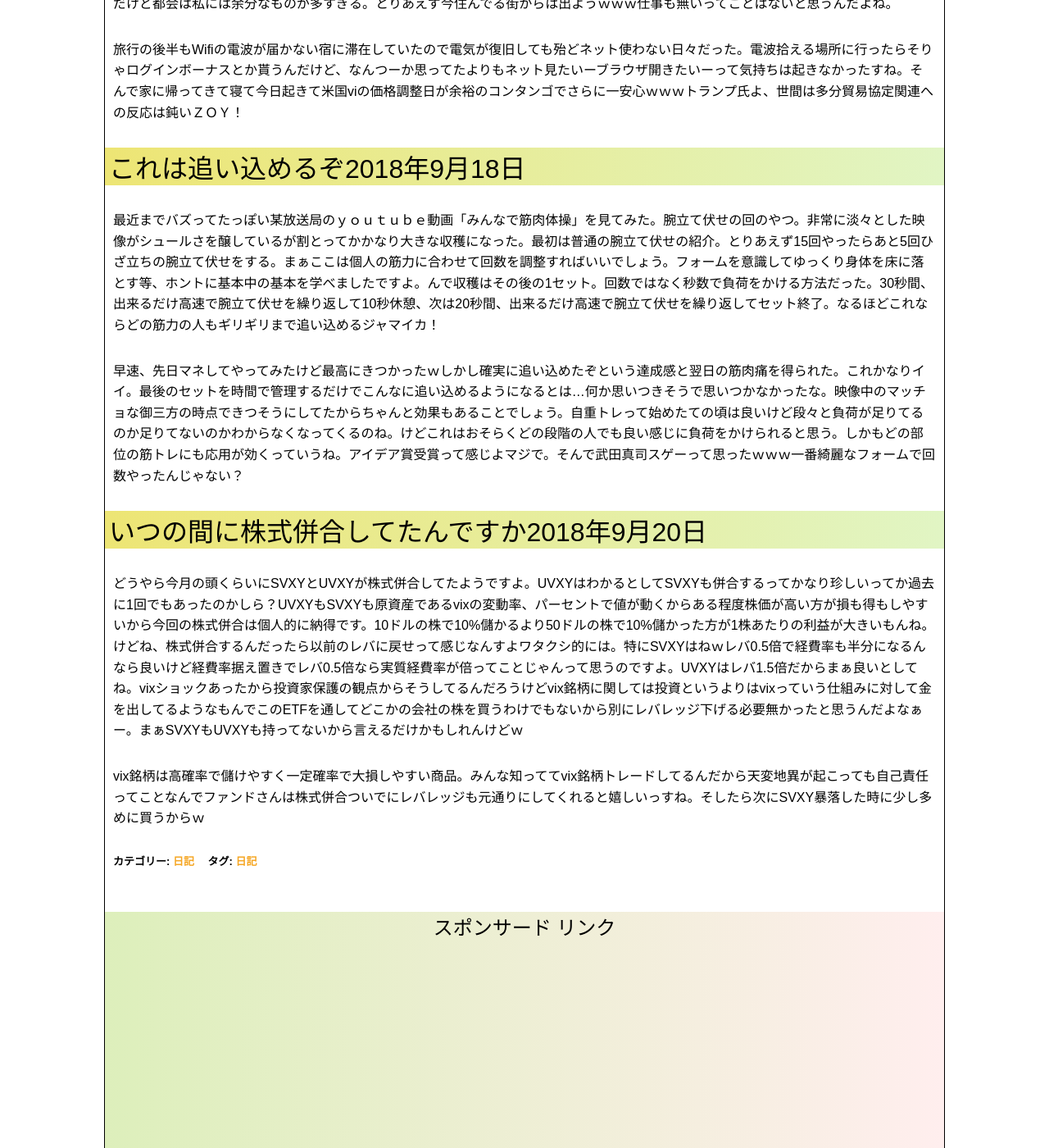
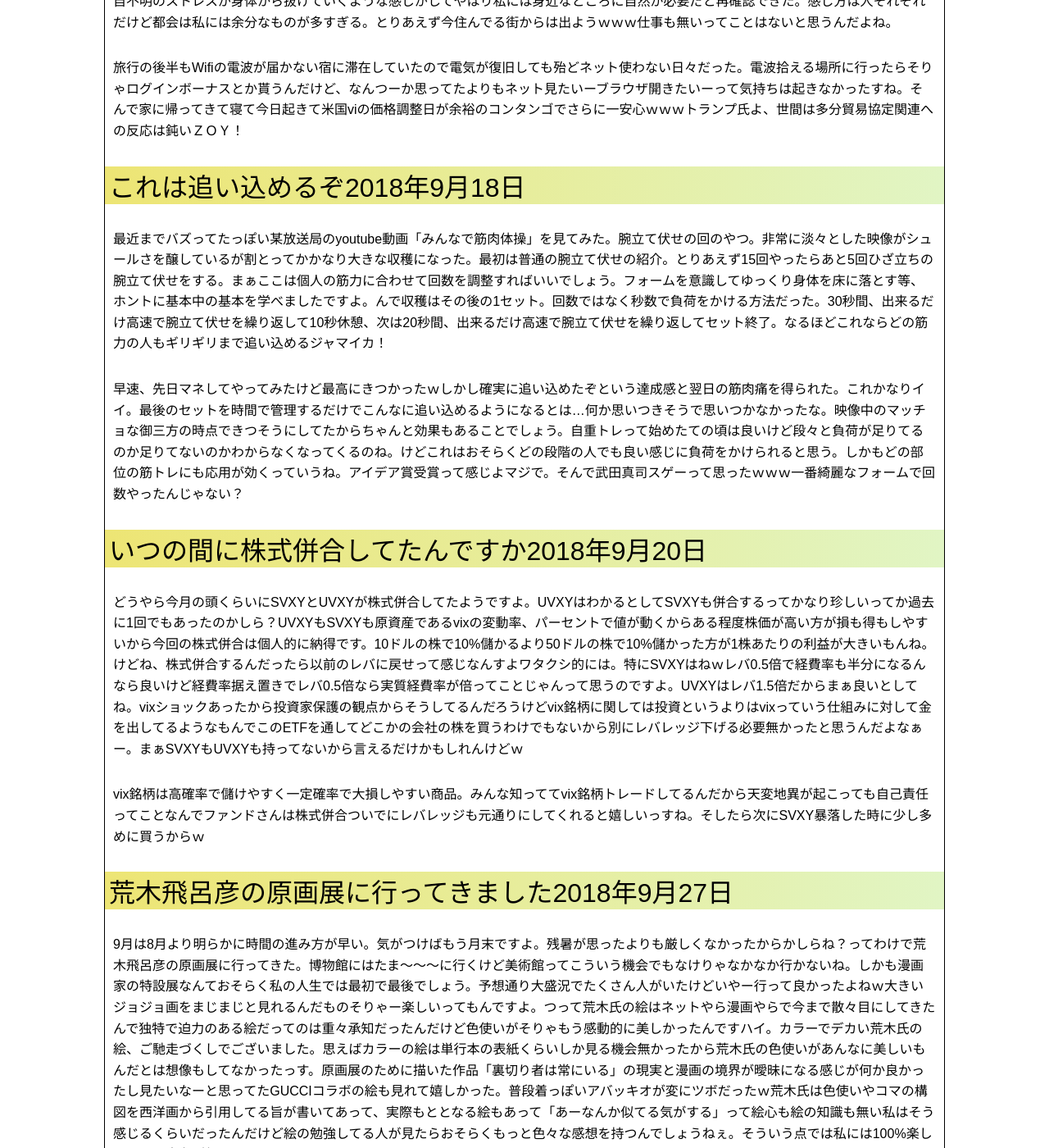
Before and after one commit to photoantenna/photoantenna.github.io, a Jekyll site: the page built from _posts/2018-09-13-diary.md, in a window 1280 px wide and 1400 px high, scrolled down 1679 px. Shown: the whole window at 82% size. Built offline with Jekyll 4.4.1, drawn with Linux system fonts in a browser that asks for light colours; some of the changed text lies outside the part shown.

Commit message:
日記更新

```diff
--- a/_posts/2018-09-13-diary.md
+++ b/_posts/2018-09-13-diary.md
@@ -2,12 +2,12 @@
 layout: post
 title: "エターナルフォース残暑な頃の日記"
 permalink: diary12
-excerpt: "updated2018-09-20,日常のことや出来事に対する自分の反応を文章化していこうのコーナーです。特にテーマも設けずにつらつらと書いていくとっても楽しいコーナーです。見る人にとって楽しいコーナーかどうかは定かではありませんよー"
+excerpt: "updated2018-09-27,日常のことや出来事に対する自分の反応を文章化していこうのコーナーです。特にテーマも設けずにつらつらと書いていくとっても楽しいコーナーです。見る人にとって楽しいコーナーかどうかは定かではありませんよー"
 categories: "日記"
 tags: "日記"
-keywords: "北海道, 震災, VIX, 米国VI, みんなで筋肉体操, SVXY, UVXY"
+keywords: "北海道, 震災, VIX, 米国VI, みんなで筋肉体操, SVXY, UVXY, 荒木飛呂彦"
 mokuji: true
-update: 2018-09-20
+update: 2018-09-27
 image:
   feature: diary.jpg
 ---
@@ -28,7 +28,7 @@ image:
 
 ### これは追い込めるぞ2018年9月18日
 
-最近までバズってたっぽい某放送局のｙｏｕｔｕｂｅ動画「みんなで筋肉体操」を見てみた。腕立て伏せの回のやつ。非常に淡々とした映像がシュールさを醸しているが割とってかかなり大きな収穫になった。最初は普通の腕立て伏せの紹介。とりあえず15回やったらあと5回ひざ立ちの腕立て伏せをする。まぁここは個人の筋力に合わせて回数を調整すればいいでしょう。フォームを意識してゆっくり身体を床に落とす等、ホントに基本中の基本を学べましたですよ。んで収穫はその後の1セット。回数ではなく秒数で負荷をかける方法だった。30秒間、出来るだけ高速で腕立て伏せを繰り返して10秒休憩、次は20秒間、出来るだけ高速で腕立て伏せを繰り返してセット終了。なるほどこれならどの筋力の人もギリギリまで追い込めるジャマイカ！
+最近までバズってたっぽい某放送局のyoutube動画「みんなで筋肉体操」を見てみた。腕立て伏せの回のやつ。非常に淡々とした映像がシュールさを醸しているが割とってかかなり大きな収穫になった。最初は普通の腕立て伏せの紹介。とりあえず15回やったらあと5回ひざ立ちの腕立て伏せをする。まぁここは個人の筋力に合わせて回数を調整すればいいでしょう。フォームを意識してゆっくり身体を床に落とす等、ホントに基本中の基本を学べましたですよ。んで収穫はその後の1セット。回数ではなく秒数で負荷をかける方法だった。30秒間、出来るだけ高速で腕立て伏せを繰り返して10秒休憩、次は20秒間、出来るだけ高速で腕立て伏せを繰り返してセット終了。なるほどこれならどの筋力の人もギリギリまで追い込めるジャマイカ！
 
 早速、先日マネしてやってみたけど最高にきつかったｗしかし確実に追い込めたぞという達成感と翌日の筋肉痛を得られた。これかなりイイ。最後のセットを時間で管理するだけでこんなに追い込めるようになるとは…何か思いつきそうで思いつかなかったな。映像中のマッチョな御三方の時点できつそうにしてたからちゃんと効果もあることでしょう。自重トレって始めたての頃は良いけど段々と負荷が足りてるのか足りてないのかわからなくなってくるのね。けどこれはおそらくどの段階の人でも良い感じに負荷をかけられると思う。しかもどの部位の筋トレにも応用が効くっていうね。アイデア賞受賞って感じよマジで。そんで武田真司スゲーって思ったｗｗｗ一番綺麗なフォームで回数やったんじゃない？
 
@@ -37,3 +37,11 @@ image:
 どうやら今月の頭くらいにSVXYとUVXYが株式併合してたようですよ。UVXYはわかるとしてSVXYも併合するってかなり珍しいってか過去に1回でもあったのかしら？UVXYもSVXYも原資産であるvixの変動率、パーセントで値が動くからある程度株価が高い方が損も得もしやすいから今回の株式併合は個人的に納得です。10ドルの株で10%儲かるより50ドルの株で10%儲かった方が1株あたりの利益が大きいもんね。けどね、株式併合するんだったら以前のレバに戻せって感じなんすよワタクシ的には。特にSVXYはねｗレバ0.5倍で経費率も半分になるんなら良いけど経費率据え置きでレバ0.5倍なら実質経費率が倍ってことじゃんって思うのですよ。UVXYはレバ1.5倍だからまぁ良いとしてね。vixショックあったから投資家保護の観点からそうしてるんだろうけどvix銘柄に関しては投資というよりはvixっていう仕組みに対して金を出してるようなもんでこのETFを通してどこかの会社の株を買うわけでもないから別にレバレッジ下げる必要無かったと思うんだよなぁー。まぁSVXYもUVXYも持ってないから言えるだけかもしれんけどｗ
 
 vix銘柄は高確率で儲けやすく一定確率で大損しやすい商品。みんな知っててvix銘柄トレードしてるんだから天変地異が起こっても自己責任ってことなんでファンドさんは株式併合ついでにレバレッジも元通りにしてくれると嬉しいっすね。そしたら次にSVXY暴落した時に少し多めに買うからｗ
+
+### 荒木飛呂彦の原画展に行ってきました2018年9月27日
+
+9月は8月より明らかに時間の進み方が早い。気がつけばもう月末ですよ。残暑が思ったよりも厳しくなかったからかしらね？ってわけで荒木飛呂彦の原画展に行ってきた。博物館にはたま〜〜〜に行くけど美術館ってこういう機会でもなけりゃなかなか行かないね。しかも漫画家の特設展なんておそらく私の人生では最初で最後でしょう。予想通り大盛況でたくさん人がいたけどいやー行って良かったよねｗ大きいジョジョ画をまじまじと見れるんだものそりゃー楽しいってもんですよ。つって荒木氏の絵はネットやら漫画やらで今まで散々目にしてきたんで独特で迫力のある絵だってのは重々承知だったんだけど色使いがそりゃもう感動的に美しかったんですハイ。カラーでデカい荒木氏の絵、ご馳走づくしでございました。思えばカラーの絵は単行本の表紙くらいしか見る機会無かったから荒木氏の色使いがあんなに美しいもんだとは想像もしてなかったっす。原画展のために描いた作品「裏切り者は常にいる」の現実と漫画の境界が曖昧になる感じが何か良かったし見たいなーと思ってたGUCCIコラボの絵も見れて嬉しかった。普段着っぽいアバッキオが変にツボだったｗ荒木氏は色使いやコマの構図を西洋画から引用してる旨が書いてあって、実際もととなる絵もあって「あーなんか似てる気がする」って絵心も絵の知識も無い私はそう感じるくらいだったんだけど絵の勉強してる人が見たらおそらくもっと色々な感想を持つんでしょうねぇ。そういう点では私には100%楽しむための土台が無いと言っていいね。
+
+音声ガイドは荒木氏本人が解説していて面白い。基本的には落ち着いて話してるんだけど時々解説になってないというか、エモーショナルな言い回しになっててやっぱ芸術家ってこうだよなーって思ったｗ編集とのやり取りや荒木氏が好きな映画との繋がりが聞けて得した気分になった。東京の次は大阪でも原画展やるらしいので行く予定のある方は是非とも音声ガイドをお買い求めいただくのを個人的にオススメしますですよ。
+
+あまり物販には興味無いんだけどさすがに今回は公式図録(原画展の展示品を本にしたやつ、大体収録してある)買っちゃったよね。どうやらクリアファイルが売れ筋らしく売り切れが多かったけど、クリアファイルっている？
```
